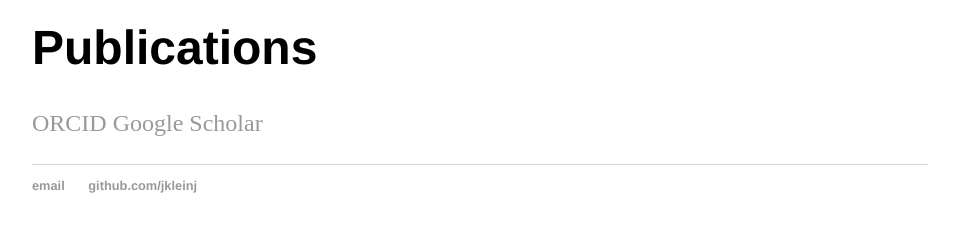
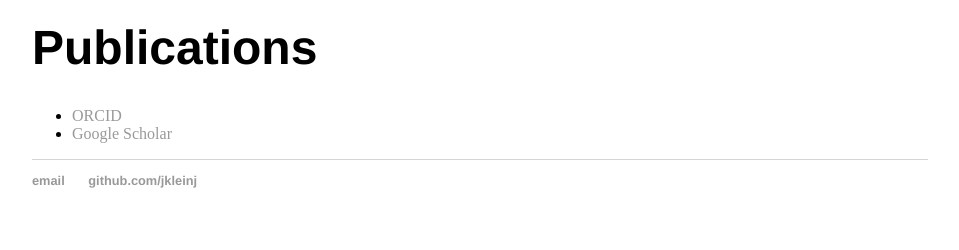
Before and after one commit to jkleinj/jkleinj.github.io, a Jekyll site: the page built from cv/cv.md, in a window 1280 px wide. Shown: the part 2982-3232 px from the top of the page, without its empty margins (160-1119 px from the left). Built offline with Jekyll 4.4.1, drawn with Linux system fonts in a browser that asks for light colours; our own code applies the rules of GitHub Pages for plain Markdown files.

Commit message:
correction

```diff
--- a/cv/cv.md
+++ b/cv/cv.md
@@ -99,5 +99,5 @@
 * Reviewer for various research funding organisations
 
 # Publications
-[ORCID](https://orcid.org/0000-0002-7875-5724)
-[Google Scholar](https://scholar.google.co.uk/citations?user=ZIZ075AAAAAJ&hl=en)
+* [ORCID](https://orcid.org/0000-0002-7875-5724)
+* [Google Scholar](https://scholar.google.co.uk/citations?user=ZIZ075AAAAAJ&hl=en)
```
